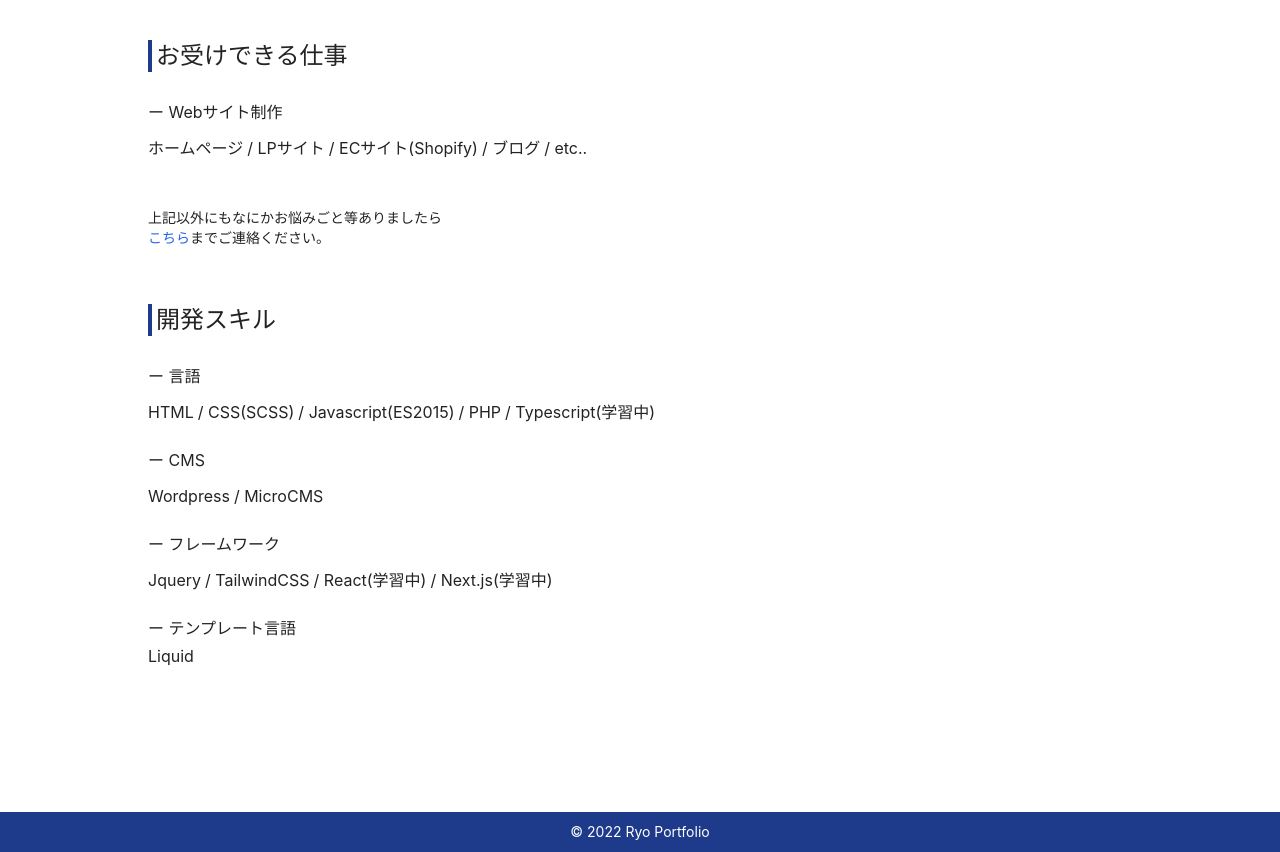
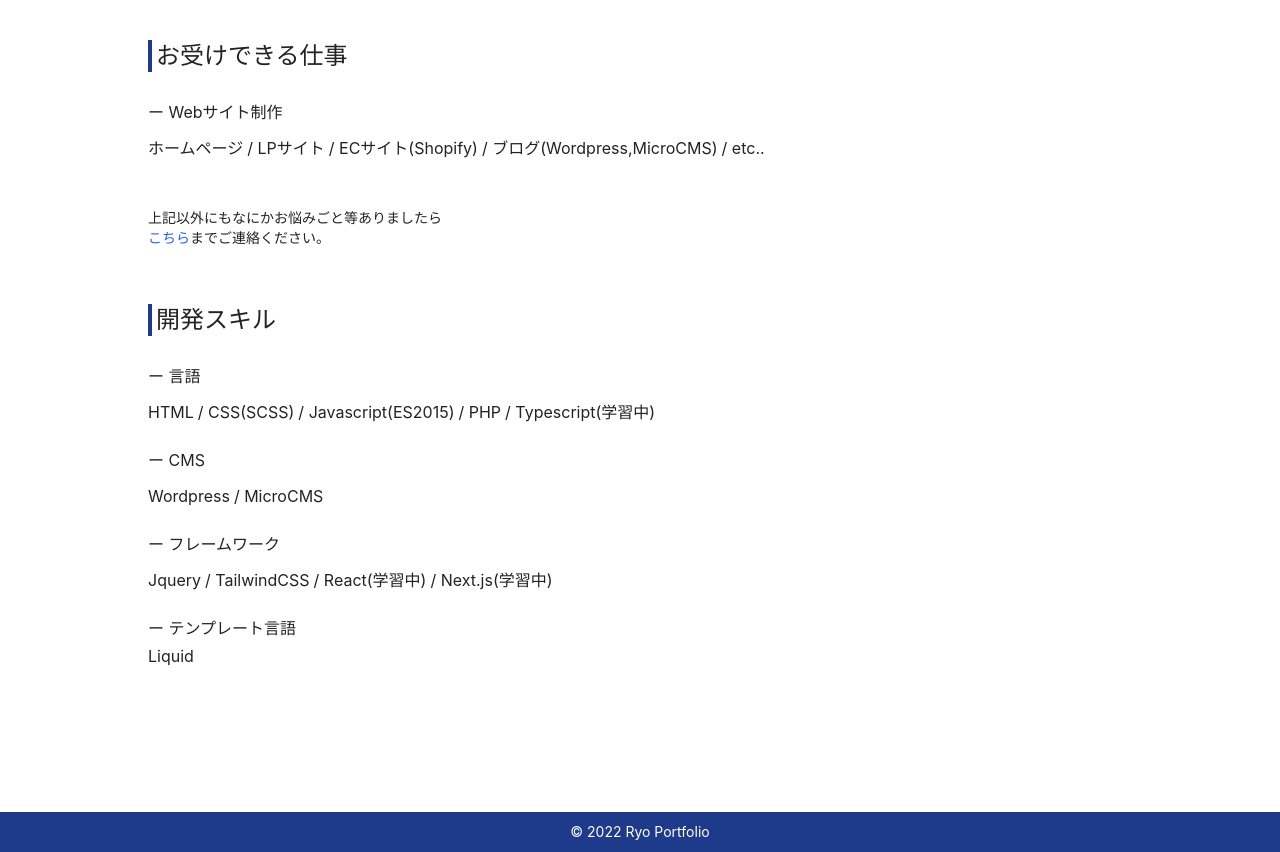
Before and after one commit to ryogaowl/Ryosportfolio, a Next.js app: page /about in a window 1280 px wide. Shown: the part 900-1752 px from the top of the page. Built offline with nearby package versions, Linux system fonts and the light colour scheme.

Commit message:
📝aboutページに文章を追加

```diff
--- a/pages/about.jsx
+++ b/pages/about.jsx
@@ -52,7 +52,7 @@ export default function About() {
               </li>
               <li className="md:before:content-['/'] before:content-['ー'] pr-1">
                 {" "}
-                ブログ
+                ブログ(Wordpress,MicroCMS)
               </li>
               <li className="md:before:content-['/'] md:mt-0 mt-2"> etc..</li>
             </ul>
```
